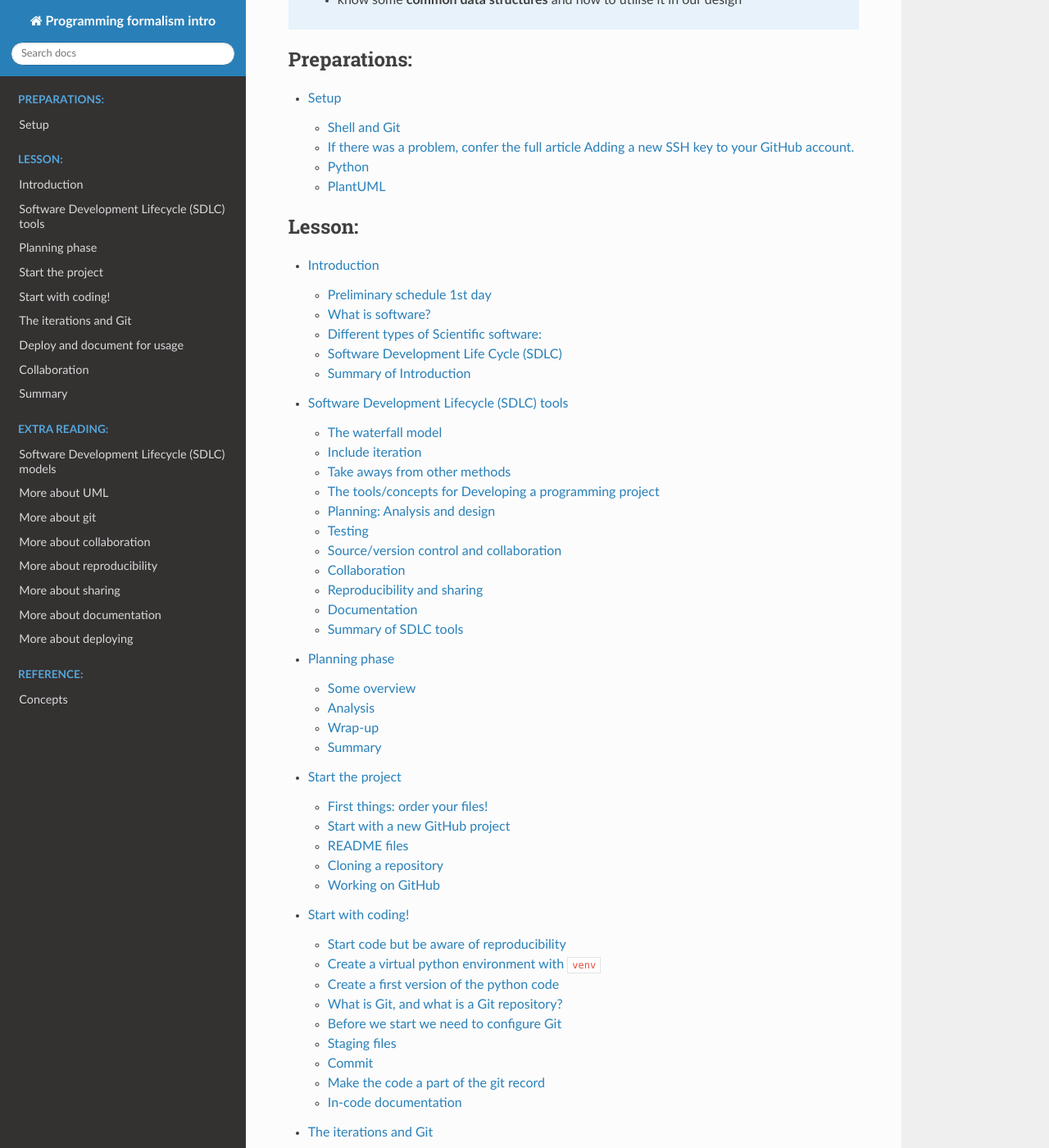
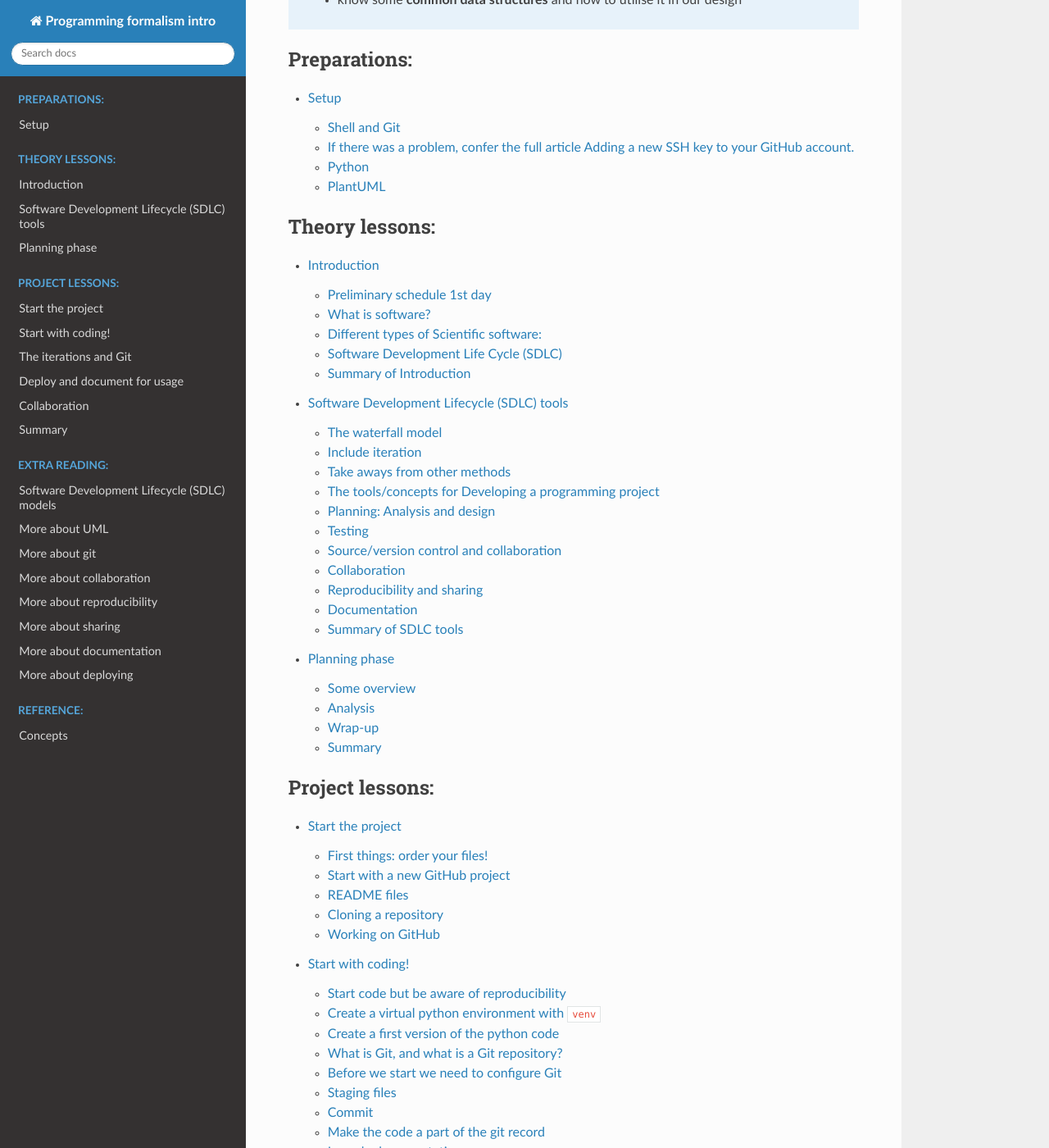
Before and after one commit to UPPMAX/programming_formalisms_intro, a Sphinx documentation site: the page built from doc/index.rst, in a window 1280 px wide and 1400 px high, scrolled down 4581 px. Shown: the whole window at 82% size. Built offline with Sphinx 7.4.7 and the Read the Docs theme 2.0.0, drawn with Linux system fonts in a browser that asks for light colours; pages that are not in the unit, such as notebooks, are missing from menus.

Commit message:
index.rst theory project lessons

```diff
--- a/doc/index.rst
+++ b/doc/index.rst
@@ -195,11 +195,16 @@ Learning outcomes
 
 .. toctree::
    :maxdepth: 2
-   :caption: Lesson:
+   :caption: Theory lessons:
 
    intro.md
    sdlc_tools.md
    flowcharts.md
+
+.. toctree::
+   :maxdepth: 2
+   :caption: Project lessons:
+
    startup.md
    startup_code.md
    #reproducible.md
```
